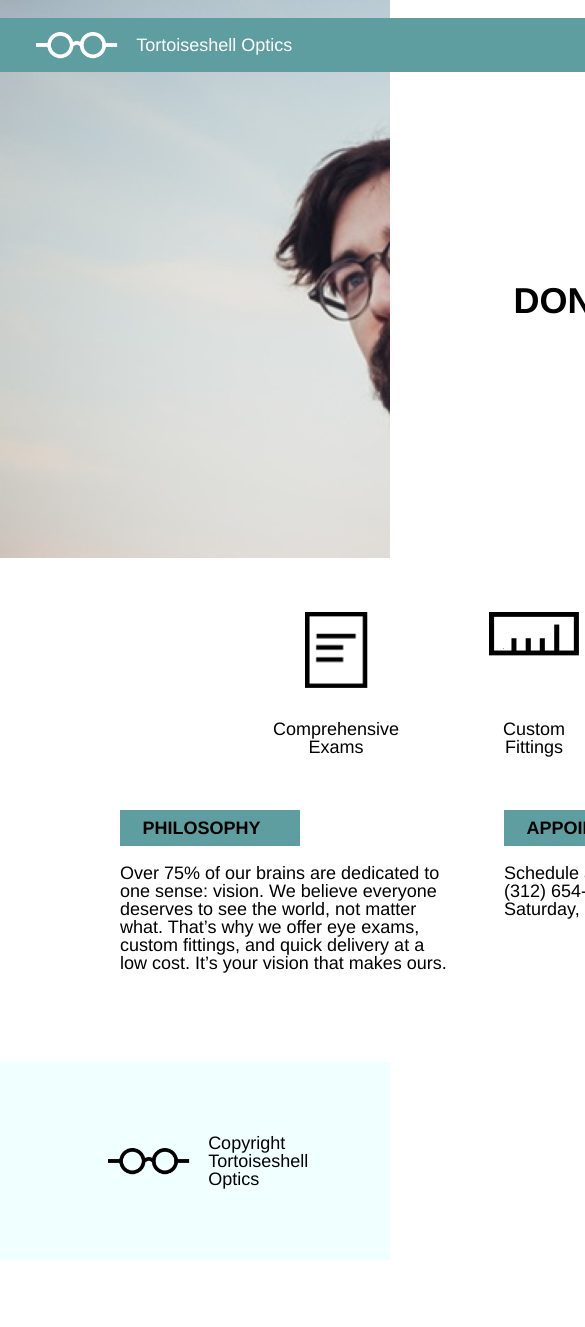
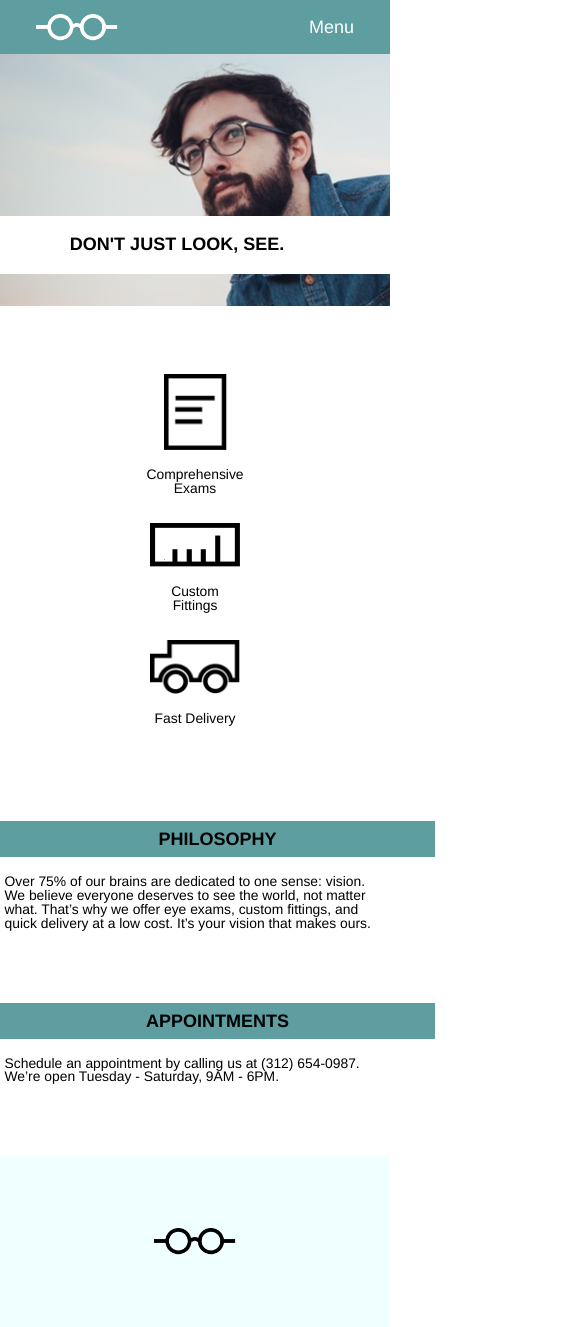
Before and after one commit to LG74/tortoiseshell, a plain HTML site: page index.html in a window 390 px wide. Shown: the top 1327 px of the page, 585 px wide, since content can reach past the window. Before the commit the page ends 1260 px from the top, so only its background shows below. Drawn offline with Linux system fonts and the light colour scheme.

Commit message:
Project finished.

```diff
--- a/index.html
+++ b/index.html
@@ -20,6 +20,7 @@
             <li>Products</li>
             <li>Contact</li>
           </ul>
+          <p>Menu</p>
         </nav>
       </div>
       <h1>DON'T JUST LOOK, SEE.</h1>
--- a/resources/css/style.css
+++ b/resources/css/style.css
@@ -41,7 +41,9 @@ ul {
 li {
   margin: 1rem 2rem 1rem 0;
 }
-
+nav p {
+  display: none;
+}
 h1 {
   font-weight: bold;
   font-size: 2rem;
@@ -60,7 +62,6 @@ header .container {
 
 #services.container {
   justify-content: center;
-  padding: 3rem;
 }
 .service {
   height: 8rem;
@@ -70,7 +71,7 @@ header .container {
   align-items: center;
   width: 5rem;
   text-align: center;
-  margin: 0 3rem;
+  margin: 3rem;
 }
 
 .service img {
@@ -105,3 +106,87 @@ footer {
 footer .logo {
   padding: 4rem;
 }
+
+
+@media only screen and (max-width: 1024px) {
+  .container {
+    width: 100%;
+    margin: 0;
+  }
+  header {
+    padding-top: 0;
+  }
+  h1 {
+    padding: 0.75rem 4rem;
+    font-size: 1.33rem;
+    margin-top: 5rem;
+    left: -2rem;
+  }
+}
+
+@media only screen and (max-width: 620px) {
+  .logo p {
+    display: none;
+  }
+  nav ul {
+    display: none;
+  }
+  nav p {
+    display: block;
+    margin: 1rem 2rem 1rem 0;
+    font-size: 1rem;
+  }
+  header {
+    height: 17rem;
+  }
+  h1 {
+    font-size: 1rem;
+    padding: 1rem;
+    width: 100%;
+    position: static;
+    text-align: center;
+    margin-top: 9rem;
+  }
+  p {
+    font-size: 0.77rem;
+  }
+  .container {
+    flex-direction: column;
+    align-items: center;
+  }
+  #services.container {
+    padding: 3.77rem 0;
+  }
+  .service {
+    height: auto;
+    margin: 0;
+  }
+  .service p {
+    margin: 1rem 0 1.54rem 0;
+  }
+  .value {
+    width: 100%;
+    padding: 0;
+  }
+  h2 {
+    font-weight: bold;
+    text-align: center;
+    padding: 0.5rem 1.25rem;
+    display: block;
+    width: 100%;
+    margin-bottom: 1rem;
+    font-size: 1rem;
+  }
+  .value p {
+    margin: 1rem 0.25rem 4rem 0.25rem;
+  }
+  footer {
+    text-align: center;
+    display: flex;
+    justify-content: center;
+  }
+  footer .logo img{
+    margin: 0 ;
+    display: inline;
+}
+}
```
